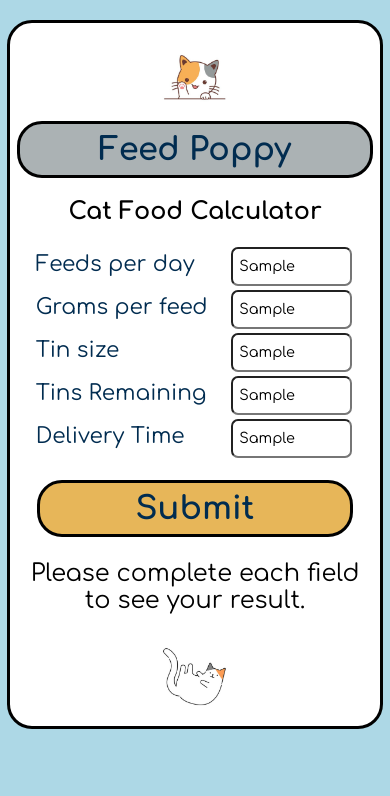
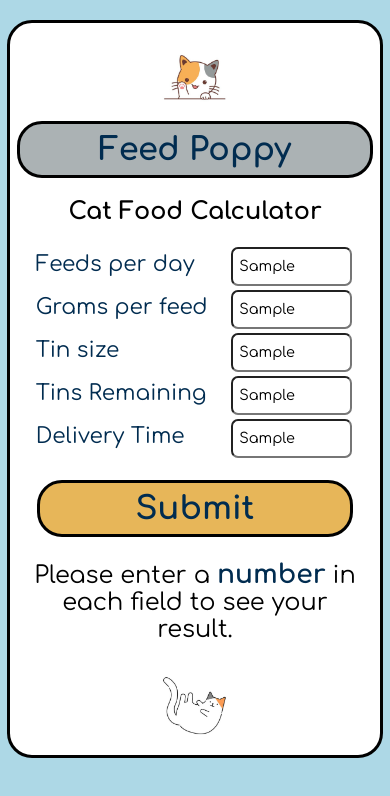
Before and after one commit to maria-walker/cat-food-calculator, a React (Create React App) app: page / in a window 390 px wide. Both pictures are taken after typing "Sample", "Sample", "Sample", "Sample", "Sample" into the empty fields and a click on the button "Submit". Shown: the top 796 px of the page. Built offline with nearby package versions, Linux system fonts and the light colour scheme.

Commit message:
mobile-compatible app

```diff
--- a/src/components/Result.js
+++ b/src/components/Result.js
@@ -60,7 +60,8 @@ const Result = ({ daysToNextOrder, hasBeenSubmitted, deliveryTime }) => {
     return (
       <div>
         <p className="message">
-          Please complete each field to see your result.
+          Please enter a <strong>number</strong> in each field to see your
+          result.
         </p>
       </div>
     );
```
